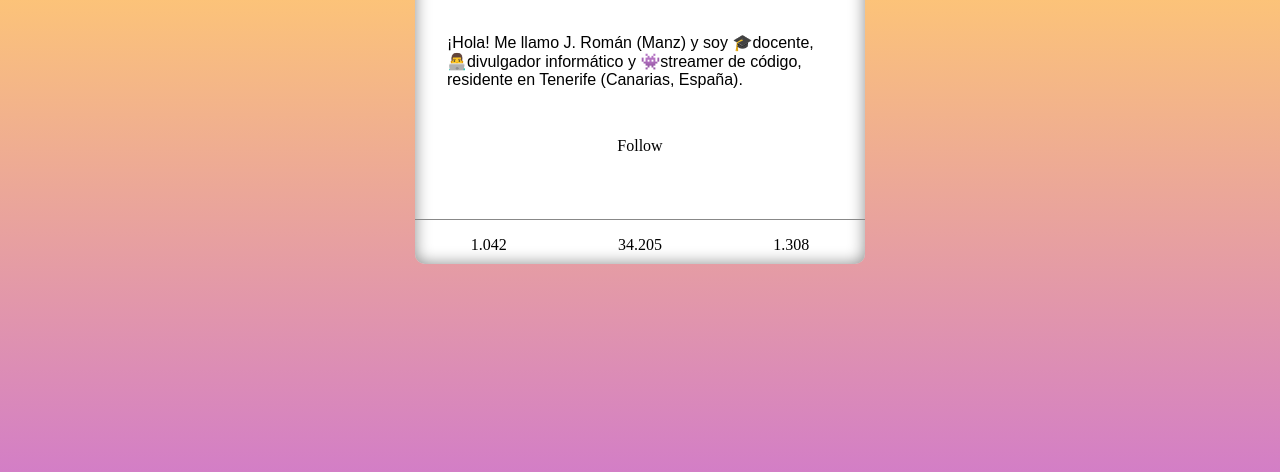
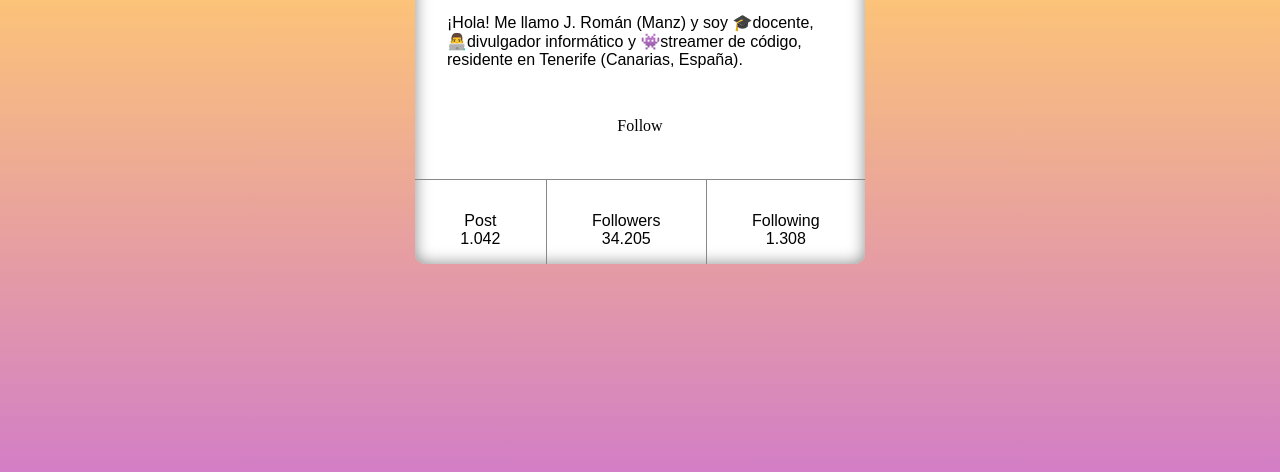
Before and after one commit to jmacosta/retos_manz, a website built with Vite: page src/index.html in a window 1280 px wide. Shown: the part 544-1016 px from the top of the page. Built offline with nearby package versions, Linux system fonts and the light colour scheme.

Commit message:
footer ajustado

```diff
--- a/src/index.css
+++ b/src/index.css
@@ -10,7 +10,7 @@
   --first-color: #ff3867;
   --second-color: #ffc873;
   --third-color: #d37ec6;
-  --gray: #888888;
+  --grey: #888888;
 }
 
 body {
@@ -32,21 +32,23 @@ body {
   margin: auto;
   border-radius: 10px;
   box-shadow: inset 0em 0em 1em #888888;
+  display: flex;
+  flex-direction: column;
 }
 .cardHeader {
   height: 150px;
   border-bottom: 5px solid var(--first-color);
 }
 .cardMain {
-  height: 400px;
+  /*height: 400px;*/
   display: flex;
   align-items: center;
   justify-content: center;
   flex-direction: column;
+  flex: 1 1 auto;
 }
 .cardFooter {
-  height: 50px;
-  border-top: 1px solid var(--gray);
+  border-top: 1px solid var(--grey);
   display: flex;
   flex-direction: row;
   justify-content: space-between;
@@ -66,12 +68,22 @@ body {
 .post,
 .following,
 .followers {
-  margin: auto;
+  font-family: "Montserrat", sans-serif;
+  color: var (--grey);
+  padding-top: 2em;
+  padding-bottom: 1em;
+  display: flex;
+  flex-direction: column;
+  justify-content: center;
+  align-items: center;
+  flex-grow: 1;
 }
 
 .post {
 }
 .followers {
+  border-left: 1px solid var(--grey);
+  border-right: 1px solid var(--grey);
 }
 .following {
 }
--- a/src/index.html
+++ b/src/index.html
@@ -24,9 +24,9 @@
         <div class="button">Follow</div>
       </main>
       <footer class="cardFooter">
-        <div class="post">1.042</div>
-        <div class="followers">34.205</div>
-        <div class="following">1.308</div>
+        <div class="post"><span>Post</span><span>1.042</span></div>
+        <div class="followers"><span>Followers</span><span>34.205</span></div>
+        <div class="following"><span>Following</span><span>1.308</span></div>
       </footer>
     </div>
   </body>
```
